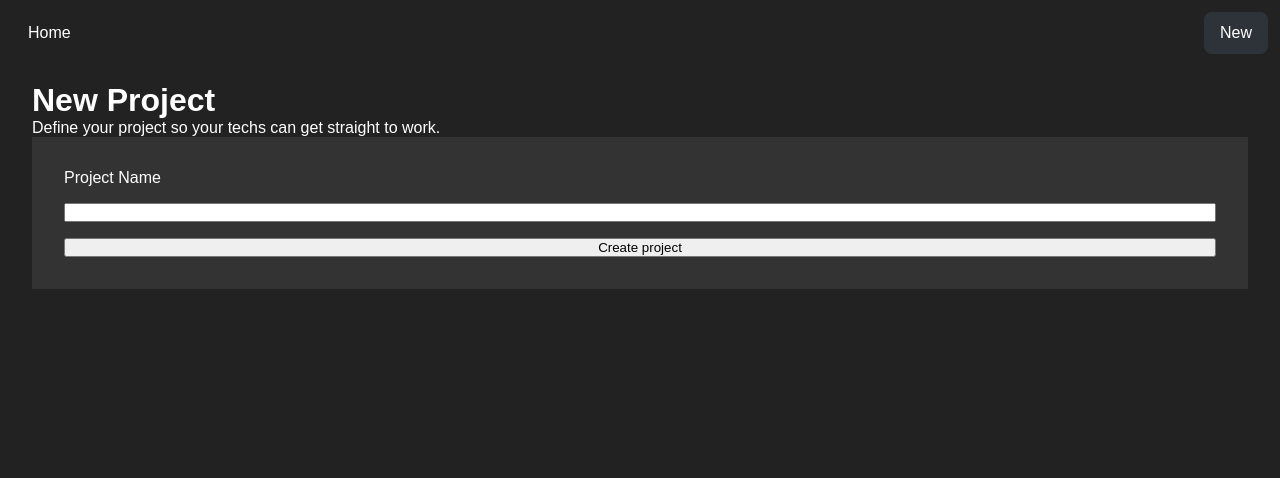
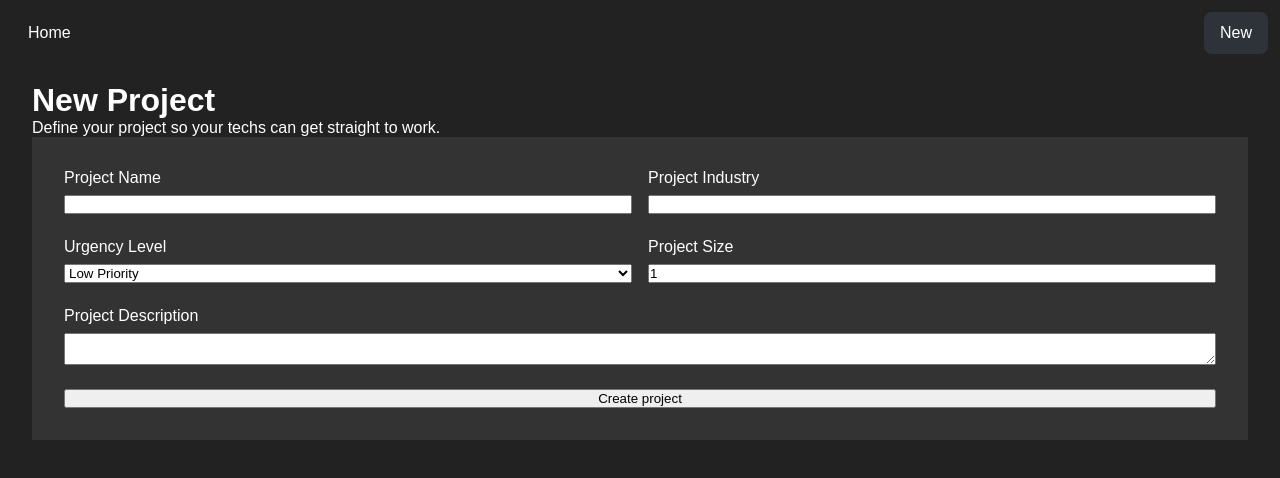
Before and after one commit to CedricRobitaille/typescript-lab, a React (Vite) app: page / in a window 1280 px wide. Both pictures are taken after a click on the button "New". Shown: the top 478 px of the page. Built offline with nearby package versions, Linux system fonts and the light colour scheme.

Commit message:
Created all inputs for create form and finished functionality

```diff
--- a/src/App.tsx
+++ b/src/App.tsx
@@ -24,10 +24,11 @@ function App() {
     setPage(view);
   }
 
-  const handleCreateProject = (project: Project, e: any) => {
+  const handleCreateProject = (project: Project, e: any): void => {
     e.preventDefault();
     setPage("home")
     setProjects(prev => [...prev, project]);
+    console.log(project)
   }
 
   return (
--- a/src/components/NewProject/NewProject.css
+++ b/src/components/NewProject/NewProject.css
@@ -3,5 +3,17 @@ form {
   background-color: #333;
   display: flex;
   flex-direction: column;
+  gap: 1.5rem;
+}
+
+.form-split {
+  display: grid;
+  grid-template-columns: 1fr 1fr;
   gap: 1rem;
 }
+
+.input-col {
+  display: flex;
+  flex-direction: column;
+  gap:.5rem;
+}
--- a/src/components/NewProject/NewProject.tsx
+++ b/src/components/NewProject/NewProject.tsx
@@ -6,7 +6,8 @@ type FormData = {
   name: string,
   urgency: number,
   size: number,
-  industry: string
+  industry: string,
+  description: string
 }
 
 interface Props {
@@ -17,22 +18,58 @@ const NewProject = ({handleCreateProject}: Props) => {
 
   const [formData, setFormData] = useState<FormData>({
     name: "",
-    urgency: 1,
+    urgency: 0,
     size: 1,
-    industry: ""
+    industry: "",
+    description: ""
   })
 
   // What kind of data primative is the 'event' keyword under!?!?!?!
   // Until I figure that out... she'll have to remain a "any"
   const handleInputChange = (e: any) => {
-    setFormData({ ...formData, [e.target.name]: e.target.value})
+    type valType = string | number
+    let value: valType = e.target.value
+    if (e.target.name === "urgency" || e.target.name === "size") {
+      value = Number(value)
+    }
+    setFormData({ ...formData, [e.target.name]: value })
   }
 
 
   return (
     <form onSubmit={(e) => { handleCreateProject(formData,e) }}>
-      <label htmlFor="name">Project Name</label>
-      <input type="text" name="name" id="name" value={formData.name} onChange={handleInputChange}/>
+      <div className="form-split">
+        <div className="input-col">
+          <label htmlFor="name">Project Name</label>
+          <input type="text" name="name" id="name" value={formData.name} onChange={handleInputChange} />
+        </div>
+        <div className="input-col">
+          <label htmlFor="industry">Project Industry</label>
+          <input type="text" name="industry" id="industry" value={formData.industry} onChange={handleInputChange} />
+        </div>
+      </div>
+
+
+      <div className="form-split">
+        <div className="input-col">
+          <label htmlFor="urgency">Urgency Level</label>
+          <select name="urgency" id="urgency" value={formData.urgency} onChange={handleInputChange}>
+            <option value="0">Low Priority</option>
+            <option value="1">Medium Priority</option>
+            <option value="2">High Priority</option>
+            <option value="3">Urgent</option>
+          </select>
+        </div>
+        <div className="input-col">
+          <label htmlFor="size">Project Size</label>
+          <input type="number" name="size" id="size" value={formData.size} onChange={handleInputChange} />
+        </div>
+      </div>
+
+      <div className="input-col">
+        <label htmlFor="description">Project Description</label>
+        <textarea name="description" id="description" value={formData.description} onChange={handleInputChange}></textarea>
+      </div>
 
       <button type="submit">Create project</button>
     </form>
```
